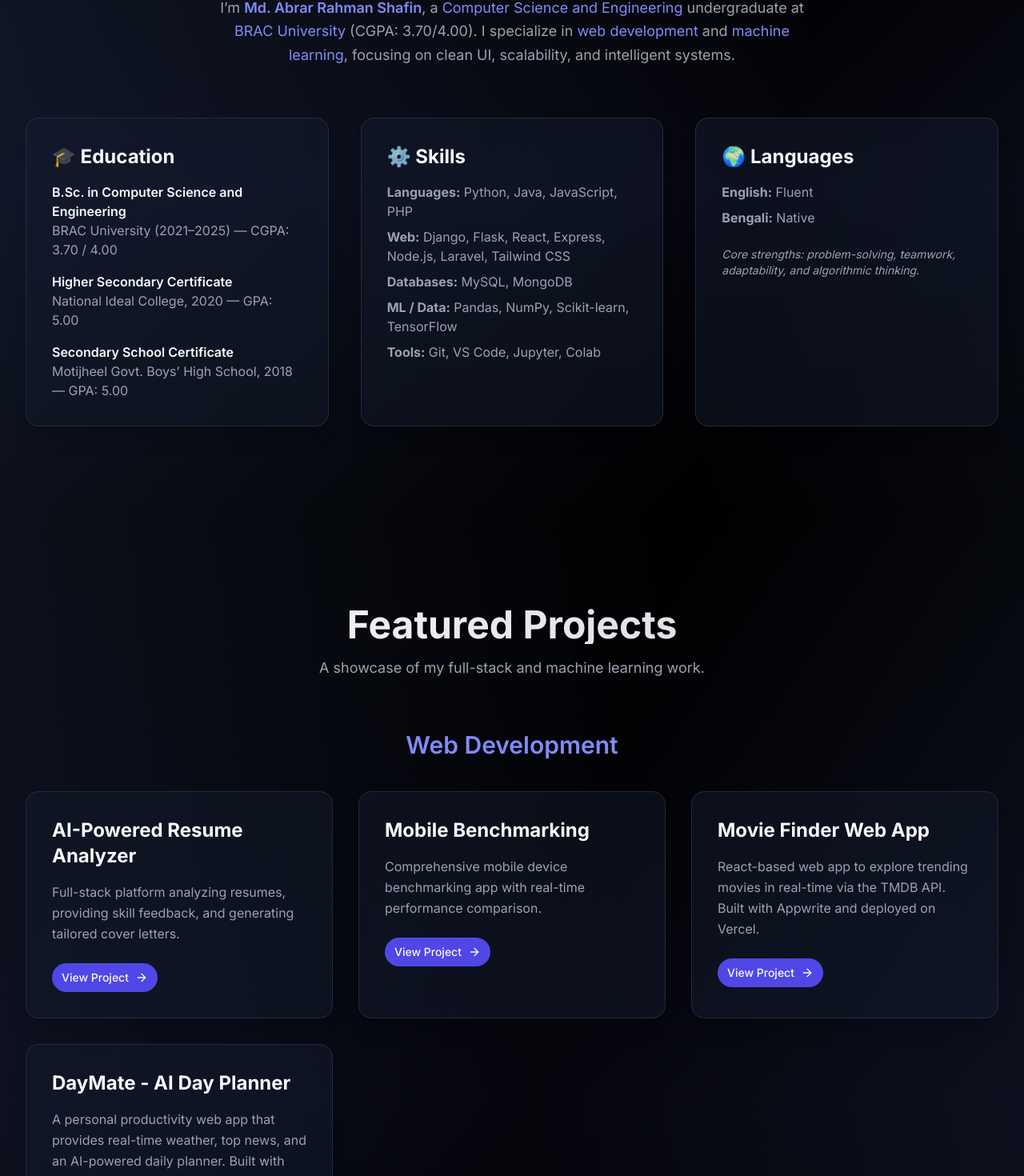
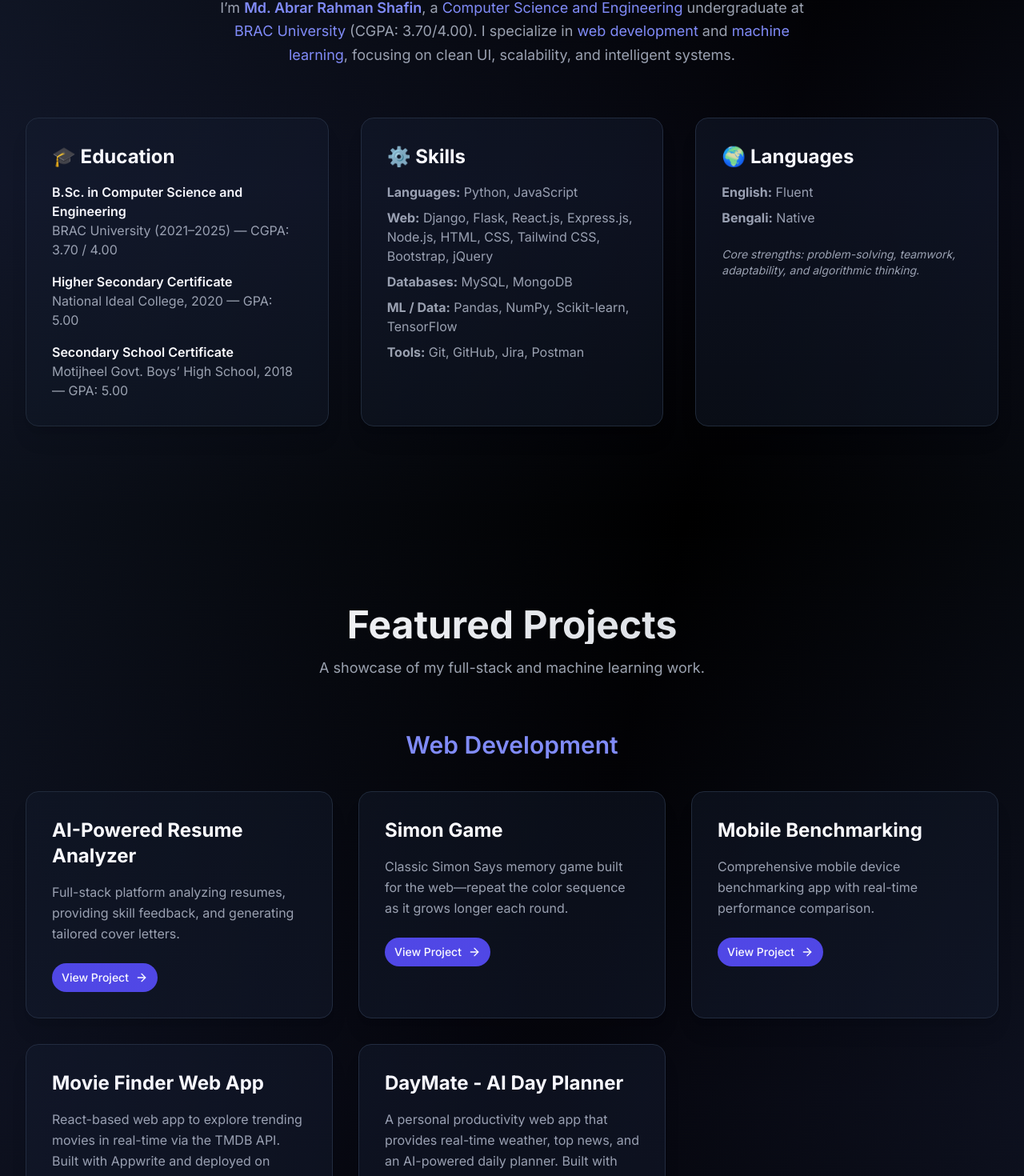
Before and after one commit to EbrerRamen/MyPortfolio, a Next.js app: page / in a window 1280 px wide. Shown: the part 981-2451 px from the top of the page at 80% size. Built offline with nearby package versions, Linux system fonts and the light colour scheme.

Commit message:
added simon-game project

```diff
--- a/src/app/page.tsx
+++ b/src/app/page.tsx
@@ -139,11 +139,11 @@ export default function Home() {
                 content: (
                   <ul className="space-y-2">
                     <li>
-                      <strong>Languages:</strong> Python, Java, JavaScript, PHP
+                      <strong>Languages:</strong> Python, JavaScript
                     </li>
                     <li>
-                      <strong>Web:</strong> Django, Flask, React, Express,
-                      Node.js, Laravel, Tailwind CSS
+                      <strong>Web:</strong> Django, Flask, React.js, Express.js,
+                      Node.js, HTML, CSS, Tailwind CSS, Bootstrap, jQuery
                     </li>
                     <li>
                       <strong>Databases:</strong> MySQL, MongoDB
@@ -153,7 +153,7 @@ export default function Home() {
                       TensorFlow
                     </li>
                     <li>
-                      <strong>Tools:</strong> Git, VS Code, Jupyter, Colab
+                      <strong>Tools:</strong> Git, GitHub, Jira, Postman
                     </li>
                   </ul>
                 ),
@@ -221,6 +221,12 @@ export default function Home() {
                 description:
                   'Full-stack platform analyzing resumes, providing skill feedback, and generating tailored cover letters.',
                 link: 'https://ai-career-coach-one-rho.vercel.app',
+              },
+              {
+                title: 'Simon Game',
+                description:
+                  'Classic Simon Says memory game built for the web—repeat the color sequence as it grows longer each round.',
+                link: 'https://ebrerramen.github.io/simon-game/',
               },
               {
                 title: 'Mobile Benchmarking',
```
